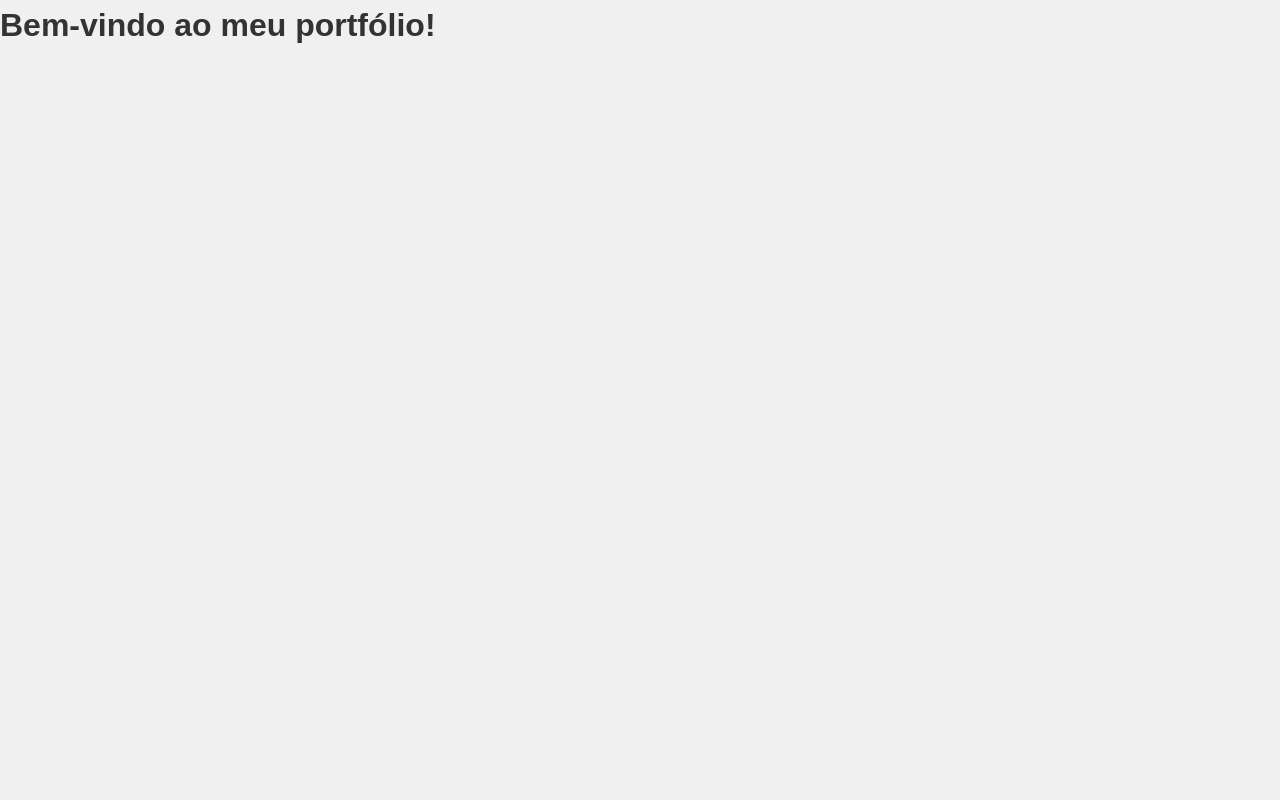
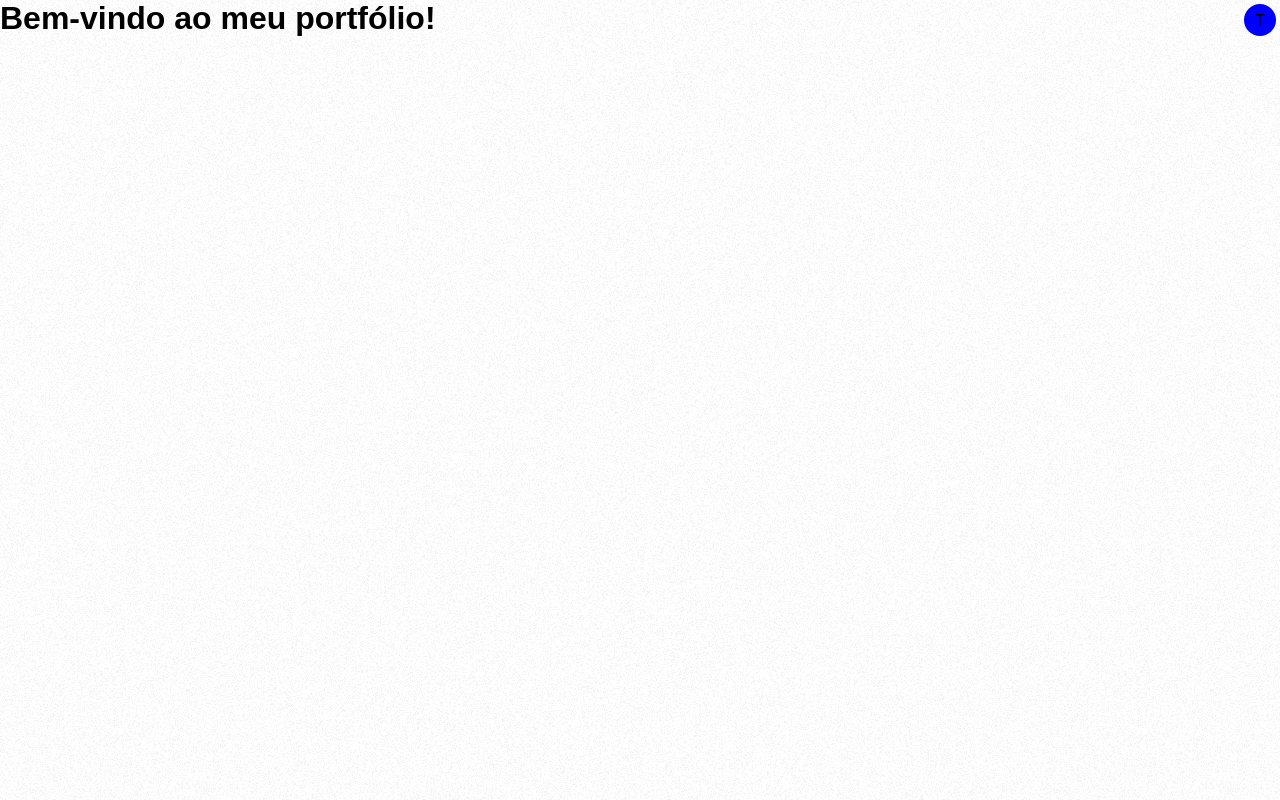
Before and after one commit to HenrickyL/portfolio, a Next.js app: page / in a window 1280 px wide. Built offline with nearby package versions, Linux system fonts and the light colour scheme.

Commit message:
add noise & change Theme

```diff
--- a/src/app/layout.tsx
+++ b/src/app/layout.tsx
@@ -1,13 +1,14 @@
 // import "./globals.css";
 import { Metadata } from "next";
-import GlobalStyles from '@/styles/globalStyle'; // Importe o GlobalStyles
 import StyledComponentsRegistry from "@/lib/registry";
+import { Providers } from "@/hooks";
+import TestTheme from "@/hooks/test";
 
-StyledComponentsRegistry
 export const metadata: Metadata = {
   title: "Meu Portfólio",
   description: "Meu portfólio pessoal.",
 };
+
 
 export default function RootLayout({
   children,
@@ -18,8 +19,10 @@ export default function RootLayout({
     <html lang="en">
       <body>
         <StyledComponentsRegistry>
-            <GlobalStyles />
-            {children}
+            <Providers>
+              {children}
+              <TestTheme />
+            </Providers>
         </StyledComponentsRegistry>
       </body>
     </html>
--- /dev/null
+++ b/src/hooks/index.tsx
@@ -0,0 +1,11 @@
+"use client";
+import {ThemeProvider} from './theme';
+
+
+export const Providers = ({ children }: { children: React.ReactNode })=>{
+    return (
+        <ThemeProvider>
+            {children}
+        </ThemeProvider>
+    )
+}
--- /dev/null
+++ b/src/hooks/test.tsx
@@ -0,0 +1,29 @@
+"use client";
+import { styled } from "styled-components"
+import { useTheme } from "./theme"
+
+const STY = styled.div`
+  position: absolute;
+  display: flex;
+  top: 4px;
+  right: 4px;
+  z-index: 5;
+
+  button{
+    width: 2rem;
+    height: 2rem;
+    padding: 8px;
+    border-radius: 50%;
+    background-color: blue;
+  }
+`
+const TestTheme = ()=>{
+  const  {toggle} = useTheme()
+  return(
+    <STY>
+      <button onClick={toggle}>T</button>
+    </STY>
+  )
+}
+
+export default TestTheme;
--- /dev/null
+++ b/src/hooks/theme.tsx
@@ -0,0 +1,200 @@
+import { createContext, useContext, useMemo, useState } from "react";
+import GlobalStyle from "@/styles/globalStyle";
+import { ThemeProvider as StyledThemeProvider } from 'styled-components'
+
+interface ThemeContextData {
+    theme: Theme,
+    toggle():void,
+    changeToTheme(theme: 'dark'|'light'): void
+}
+
+const ThemeContext = createContext<ThemeContextData>({} as ThemeContextData);
+
+
+export const ThemeProvider = ({children}:{children:React.ReactNode})=>{
+    const [theme, setTheme] = useState<Theme>(lightTheme)
+
+    function toggle():void{
+        changeToTheme(theme === lightTheme? 'dark' : 'light' )
+    }
+
+    function changeToTheme(theme: 'dark'|'light'): void{
+        setTheme(theme === 'dark'? darkTheme : lightTheme)
+    }
+
+    const providerData = useMemo<ThemeContextData>(
+        () => ({
+            theme,
+            toggle,
+            changeToTheme
+        }),
+        [theme]
+    );
+    return (
+        <ThemeContext.Provider value={providerData}>
+            <StyledThemeProvider theme={providerData.theme}>
+                <GlobalStyle />
+                {children}
+            </StyledThemeProvider>
+        </ThemeContext.Provider>
+    )
+}
+
+
+export const useTheme = () :ThemeContextData =>{
+    const context = useContext(ThemeContext);
+    if (!context)
+        throw new Error('useTheme must be used within an ThemeProvider');
+    return context;
+}
+
+
+interface ThemeSettings{
+    fastTransition?: number,
+    normalTransition: number,
+    slowTransition?: number,
+    iconSize: number,
+  }
+
+interface ThemeNotificationFields{
+  default: string,
+  background?: string
+}
+
+  interface ThemeNotification{
+    success: ThemeNotificationFields,
+    warning: ThemeNotificationFields,
+    error: ThemeNotificationFields,
+    report: ThemeNotificationFields,
+  }
+
+  interface ThemeInputsSettings{
+    background: string,
+  }
+
+  export interface Theme {
+    text: string,
+    text2?: string,
+    text3?: string,
+
+    contrast: string,
+    contrastLight?: string,
+
+    settings:ThemeSettings,
+    input: ThemeInputsSettings,
+
+    notification: ThemeNotification,
+    background: string;
+    backgroundSnd: string;
+    backgroundTer: string;
+    black: string;
+    black2: string;
+    black3: string;
+    white: string;
+    white2: string;
+    white3: string;
+    gray: string;
+    primary: string;
+    primaryLight?: string;
+    secondary: string;
+    secondaryLight?: string;
+    tertiary?: string;
+    tertiaryLight?: string;
+  }
+
+  export const lightTheme: Theme = {
+    contrast: '#000',
+    contrastLight: '#888',
+    text: '#000',
+    background: '#fff',
+    backgroundSnd: '#dff0df',
+    backgroundTer: '#F6B756ff',
+    black: '#000',
+    black2: '#3a3a3a',
+    black3: '#5a5a5a',
+    white: '#FEFFFE',
+    white2: '#F0F0F0',
+    white3: '#EFEFEF',
+    gray: '#6C6C6D',
+    primary: '#0f0',
+    primaryLight: '#29fd53',
+    secondary: '#926386ff',
+    secondaryLight: '#936625ff',
+    tertiary: '#FB8C50ff',
+
+    input: {
+      background: "#f0f0f0",
+    },
+    settings:{
+      normalTransition: 400,
+      iconSize: 20
+    },
+    notification:{
+      success: {
+        default: '#2ecc71',
+        background: '#F0FFF0'
+      },
+      warning: {
+          default: '#f39c12',
+          background: '#fffff0'
+      },
+      error: {
+          default: '#e74c3c',
+          background: '#fff0f0'
+      },
+      report: {
+          default: '#3498db',
+          background: '#f0f0ff'
+      }
+    }
+  };
+
+  export const darkTheme: Theme = {
+    text: '#fff',
+    contrast: '#fff',
+    contrastLight: '#777',
+    background: '#25252b',
+    backgroundSnd: '#2a2d39',
+    backgroundTer: '#666',
+    black: '#000',
+    black2: '#3a3a3a',
+    black3: '#5a5a5a',
+    white: '#FFF',
+    white2: '#F0F0F0',
+    white3: '#EFEFEF',
+    gray: '#888',
+    primary: '#0f0',
+    primaryLight: '#3f3',
+    secondary: '#5bc0de',
+    secondaryLight: '#5bc0de',
+    tertiary: '#5bc0de',
+
+    settings:{
+      normalTransition: 400,
+      iconSize: 20
+    },
+    input:{
+      background: '#4a5a4a'
+    },
+    notification:{
+      success: {
+        default: '#2ecc71',
+      },
+      warning: {
+          default: '#f39c12',
+      },
+      error: {
+          default: '#e74c3c',
+      },
+      report: {
+          default: '#3498db',
+      }
+    }
+  };
+
+export const notificationColors = {
+  success: (props: any) => props.theme.notification.success,
+  warning: (props: any) => props.theme.notification.warning,
+  error: (props: any) => props.theme.notification.error,
+  report: (props: any) => props.theme.notification.report
+};
--- a/src/lib/registry.tsx
+++ b/src/lib/registry.tsx
@@ -1,27 +1,25 @@
+// src/lib/registry.tsx
 "use client";
 
 import React from "react";
 import { ServerStyleSheet } from "styled-components";
 
-// Este componente é para garantir a correção do SSR
+// Este componente agora gerencia a coleta dos estilos sem sobrescrever createElement
 export default function StyledComponentsRegistry({
   children,
 }: {
   children: React.ReactNode;
 }) {
+  const sheet = new ServerStyleSheet();
+
   if (typeof window === "undefined") {
-    const sheet = new ServerStyleSheet();
-    const originalRender = React.createElement;
-
-    // React.createElement = (...args: any[]) => {
-    //   const element = originalRender(...args);
-    //   sheet.collectStyles(element);
-    //   return element;
-    // };
+    // Colete os estilos enquanto renderiza os filhos
+    const collectedStyles = sheet.collectStyles(<>{children}</>);
 
     return (
       <>
-        {children}
+        {collectedStyles}
+        {/* Adiciona os estilos gerados no SSR */}
         <style
           dangerouslySetInnerHTML={{
             __html: sheet.getStyleTags(),
@@ -31,5 +29,6 @@ export default function StyledComponentsRegistry({
     );
   }
 
+  // No lado do cliente, basta renderizar normalmente
   return <>{children}</>;
 }
--- a/src/styles/globalStyle.ts
+++ b/src/styles/globalStyle.ts
@@ -2,27 +2,113 @@
 import { createGlobalStyle } from 'styled-components';
 
 const GlobalStyles = createGlobalStyle`
-  /* Reset básico */
-  * {
+ * {
     margin: 0;
     padding: 0;
+    border: none;
+    outline: none;
     box-sizing: border-box;
+    font-family: sans-serif;
+    scroll-behavior: smooth;
+    -webkit-user-drag: none; /* Dragable */
   }
 
-  /* Estilos globais */
   body {
-    font-family: 'Arial', sans-serif;
-    background-color: #f0f0f0;
-    color: #333;
-    line-height: 1.6;
+    color: ${prop=>prop.theme.text};
+    background-color: ${(props) => props.theme.background};;
+    display: flex;
+    width: 100vw;
+    height: 100vh;
+    overflow: hidden;
+    background-image: url(noise.png);
+  }
+
+  #root{
+    width: 100%;
+    height: 100%;
+  }
+
+  /* Redefinindo estilos específicos para inputs */
+  input {
+    font-family: inherit;
+    font-size: inherit;
+    border: none;
+    outline: none;
+    background-color: transparent;
+  }
+
+  /* Redefinindo estilos específicos para botões */
+  button {
+    font-family: inherit;
+    font-size: inherit;
+    border: none;
+    outline: none;
+    cursor: pointer;
+    background-color: transparent;
+    color: ${prop=>prop.theme.text};
+  }
+
+  input[type="checkbox"] {
+    /* -webkit-appearance: none;
+    -moz-appearance: none;
+    -ms-appearance: none;
+    -o-appearance: none;  */
+  }
+
+  ul {
+    list-style: none;
+    padding: 0;
+    margin: 0;
+  }
+
+  li {
+    margin: 0;
+    padding: 0;
   }
 
   a {
-    text-decoration: none;
-    color: inherit;
+    /* text-decoration: none;
+    color: inherit; */
   }
 
-  /* Adicione outros estilos globais aqui */
+  /* property */
+  @property  --angle{
+    syntax: '<angle>';
+    inherits: false;
+    initial-value: 0deg;
+  }
+
+/* scrollbar */
+/* width */
+::-webkit-scrollbar {
+  width: 8px;
+  max-width: 8px;
+  max-height: 8px;
+}
+
+/* Track */
+::-webkit-scrollbar-track {
+  background: ${prop=>prop.theme.background};
+  border-radius: 8px;
+
+}
+
+/* Handle */
+::-webkit-scrollbar-thumb {
+  background: ${prop=>prop.theme.primary};
+  border-radius: 8px;
+  box-shadow: 0 0 8px rgba(0,0,0,0.5),
+    inset 0 0 12px rgba(0,0,0,0.5);
+  transition: 0.5s;
+}
+
+/* Handle on hover */
+::-webkit-scrollbar-thumb:hover {
+  background: ${prop=>prop.theme.primaryLight};
+  border-radius: 8px;
+  box-shadow: 0 0 12px rgba(0,0,0,0.5),
+    inset 0 0 12px rgba(0,0,0,0.7);
+}
 `;
 
 export default GlobalStyles;
```
Also changed, not shown: public/noise.png (added).
